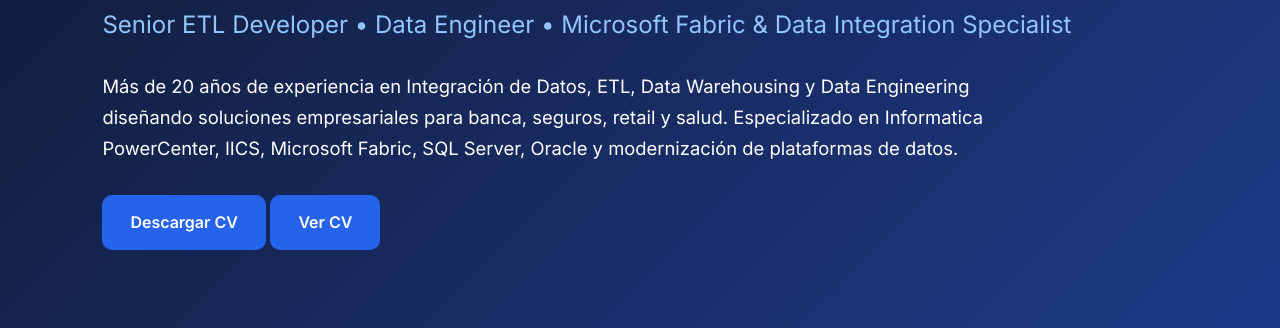
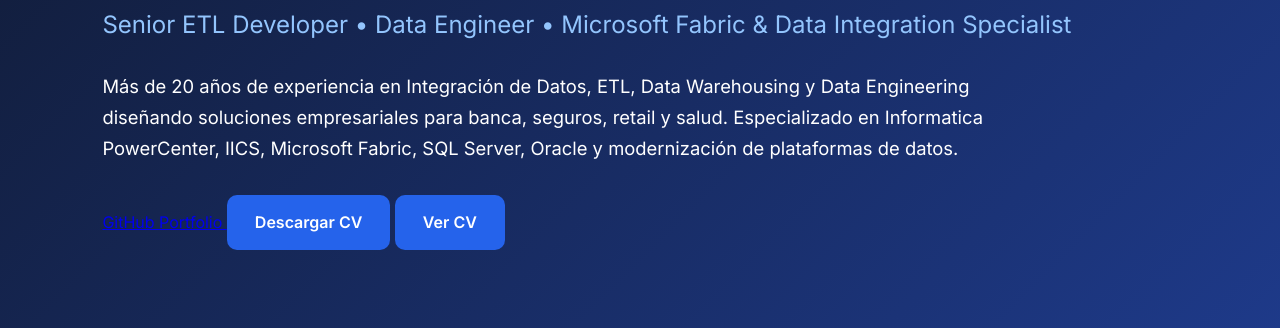
Before and after one commit to burgosmatajoseg-ui/joseburgos-dataengineer, a plain HTML site: page index.html in a window 1280 px wide. Shown: the part 472-800 px from the top of the page. Drawn offline with Linux system fonts and the light colour scheme.

Commit message:
Update index.html

```diff
--- a/index.html
+++ b/index.html
@@ -710,6 +710,10 @@ para banca, seguros, retail y salud.
 Especializado en Informatica PowerCenter, IICS,
 Microsoft Fabric, SQL Server, Oracle y modernización de plataformas de datos.
 </p>
+
+<a href="https://github.com/tuUsuario">
+   GitHub Portfolio
+</a>
 
 <a href="CV JGBM.pdf"
    class="btn"
```
